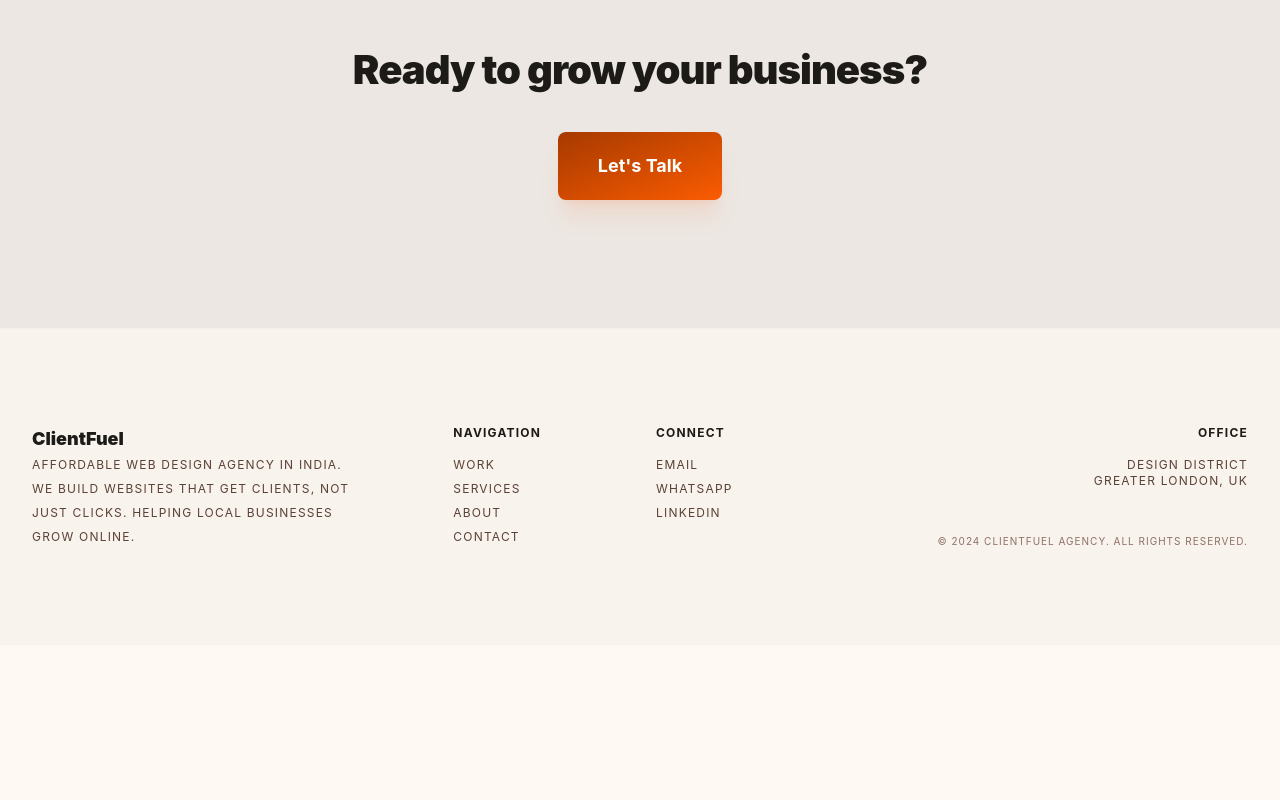
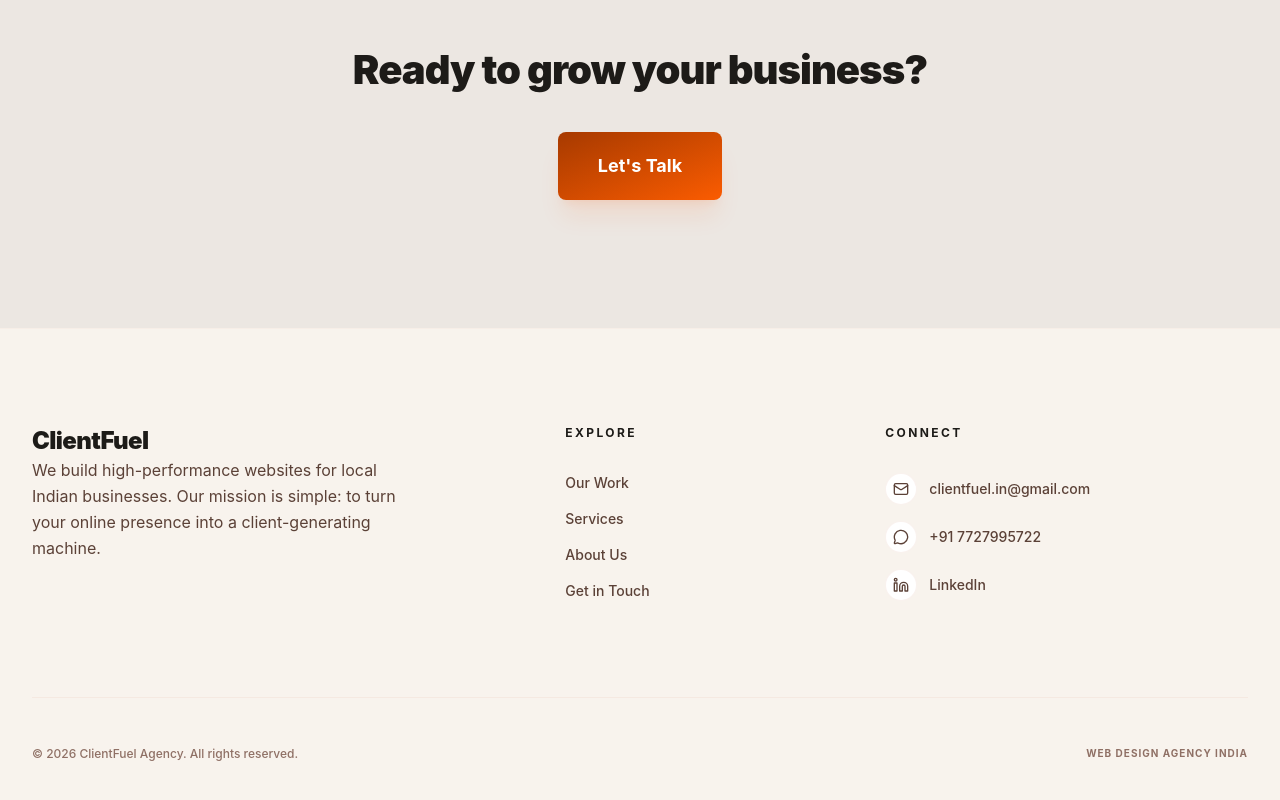
Before and after one commit to sumit-rathor/ClientFuel-V2, a React (Vite) app: page /about in a window 1280 px wide. Shown: the part 2055-2855 px from the top of the page. Before the commit the page ends 2700 px from the top, so only its background shows below. Built offline with nearby package versions, Linux system fonts and the light colour scheme.

Commit message:
feat: Update contact info and footer layout
Refactors the footer layout to improve structure and spacing. Updates contact details in the footer and on the contact page with accurate email and WhatsApp number.

```diff
--- a/src/components/layout/Footer.tsx
+++ b/src/components/layout/Footer.tsx
@@ -1,69 +1,77 @@
 import { Link } from "react-router-dom";
+import { Linkedin, Mail, MessageCircle } from "lucide-react";
 
 export const Footer = () => {
   return (
-    <footer className="bg-[#f8f3ed] border-t border-[#e4bfb1]/10">
-      <div className="max-w-7xl mx-auto px-8 py-24 grid grid-cols-1 md:grid-cols-3 gap-12">
-        <div className="space-y-6">
-          <Link to="/" className="text-lg font-black text-[#1d1b18]">
-            ClientFuel
-          </Link>
-          <p className="text-xs uppercase tracking-widest text-[#5b4137] leading-loose max-w-xs">
-            Affordable web design agency in India. We build websites that get clients, not just clicks. Helping local businesses grow online.
-          </p>
-        </div>
+    <footer className="bg-[#f8f3ed] border-t border-[#e4bfb1]/10 pt-24 pb-12">
+      <div className="max-w-7xl mx-auto px-8">
+        <div className="grid grid-cols-1 md:grid-cols-12 gap-16 mb-24">
+          {/* Brand Section */}
+          <div className="md:col-span-5 space-y-8">
+            <Link to="/" className="text-2xl font-black text-[#1d1b18] tracking-tight">
+              ClientFuel
+            </Link>
+            <p className="text-base text-[#5b4137] leading-relaxed max-w-sm">
+              We build high-performance websites for local Indian businesses. Our mission is simple: to turn your online presence into a client-generating machine.
+            </p>
+          </div>
 
-        <div className="grid grid-cols-2 gap-8">
-          <div className="flex flex-col gap-4">
-            <h5 className="text-xs uppercase tracking-widest font-bold text-[#1d1b18]">
-              Navigation
+          {/* Navigation Section */}
+          <div className="md:col-span-3 space-y-8">
+            <h5 className="text-xs uppercase tracking-[0.2em] font-bold text-[#1d1b18]">
+              Explore
             </h5>
-            <div className="flex flex-col gap-2">
-              <Link to="/portfolio" className="text-xs uppercase tracking-widest text-[#5b4137] hover:text-[#fb5c01] transition-colors">
-                Work
+            <nav className="flex flex-col gap-4">
+              <Link to="/portfolio" className="text-sm font-medium text-[#5b4137] hover:text-[#fb5c01] transition-colors">
+                Our Work
               </Link>
-              <Link to="/services" className="text-xs uppercase tracking-widest text-[#5b4137] hover:text-[#fb5c01] transition-colors">
+              <Link to="/services" className="text-sm font-medium text-[#5b4137] hover:text-[#fb5c01] transition-colors">
                 Services
               </Link>
-              <Link to="/about" className="text-xs uppercase tracking-widest text-[#5b4137] hover:text-[#fb5c01] transition-colors">
-                About
+              <Link to="/about" className="text-sm font-medium text-[#5b4137] hover:text-[#fb5c01] transition-colors">
+                About Us
               </Link>
-              <Link to="/contact" className="text-xs uppercase tracking-widest text-[#5b4137] hover:text-[#fb5c01] transition-colors">
-                Contact
+              <Link to="/contact" className="text-sm font-medium text-[#5b4137] hover:text-[#fb5c01] transition-colors">
+                Get in Touch
               </Link>
-            </div>
+            </nav>
           </div>
-          <div className="flex flex-col gap-4">
-            <h5 className="text-xs uppercase tracking-widest font-bold text-[#1d1b18]">
+
+          {/* Connect Section */}
+          <div className="md:col-span-4 space-y-8">
+            <h5 className="text-xs uppercase tracking-[0.2em] font-bold text-[#1d1b18]">
               Connect
             </h5>
-            <div className="flex flex-col gap-2">
-              <a href="mailto:hello@clientfuel.com" className="text-xs uppercase tracking-widest text-[#5b4137] hover:text-[#fb5c01] transition-colors">
-                Email
+            <div className="flex flex-col gap-4">
+              <a href="mailto:clientfuel.in@gmail.com" className="group flex items-center gap-3 text-sm font-medium text-[#5b4137] hover:text-[#fb5c01] transition-colors">
+                <div className="w-8 h-8 rounded-full bg-white flex items-center justify-center border border-[#e4bfb1]/20 group-hover:border-[#fb5c01]/30 transition-colors">
+                  <Mail className="w-4 h-4" />
+                </div>
+                clientfuel.in@gmail.com
               </a>
-              <a href="#" className="text-xs uppercase tracking-widest text-[#5b4137] hover:text-[#fb5c01] transition-colors">
-                WhatsApp
+              <a href="https://wa.me/917727995722" target="_blank" rel="noopener noreferrer" className="group flex items-center gap-3 text-sm font-medium text-[#5b4137] hover:text-[#fb5c01] transition-colors">
+                <div className="w-8 h-8 rounded-full bg-white flex items-center justify-center border border-[#e4bfb1]/20 group-hover:border-[#fb5c01]/30 transition-colors">
+                  <MessageCircle className="w-4 h-4" />
+                </div>
+                +91 7727995722
               </a>
-              <a href="#" className="text-xs uppercase tracking-widest text-[#5b4137] hover:text-[#fb5c01] transition-colors">
+              <a href="https://www.linkedin.com/in/sumitclientfuel/" target="_blank" rel="noopener noreferrer" className="group flex items-center gap-3 text-sm font-medium text-[#5b4137] hover:text-[#fb5c01] transition-colors">
+                <div className="w-8 h-8 rounded-full bg-white flex items-center justify-center border border-[#e4bfb1]/20 group-hover:border-[#fb5c01]/30 transition-colors">
+                  <Linkedin className="w-4 h-4" />
+                </div>
                 LinkedIn
               </a>
             </div>
           </div>
         </div>
 
-        <div className="flex flex-col justify-between md:items-end">
-          <div className="space-y-4 md:text-right">
-            <span className="text-xs uppercase tracking-widest font-bold text-[#1d1b18] block">
-              Office
-            </span>
-            <p className="text-xs uppercase tracking-widest text-[#5b4137]">
-              Design District<br />Greater London, UK
-            </p>
-          </div>
-          <div className="pt-12 md:pt-0">
-            <p className="text-[10px] uppercase tracking-widest text-[#8f7065]">
-              © 2024 ClientFuel Agency. All rights reserved.
-            </p>
+        {/* Bottom Bar */}
+        <div className="pt-12 border-t border-[#e4bfb1]/20 flex flex-col md:flex-row justify-between items-center gap-6">
+          <p className="text-xs text-[#8f7065] font-medium">
+            © 2026 ClientFuel Agency. All rights reserved.
+          </p>
+          <div className="flex gap-8">
+             <span className="text-[10px] uppercase tracking-widest text-[#8f7065] font-bold">Web Design Agency India</span>
           </div>
         </div>
       </div>
--- a/src/pages/Contact.tsx
+++ b/src/pages/Contact.tsx
@@ -54,13 +54,13 @@ export const Contact = () => {
               <FadeIn direction="right" delay={0.3} className="space-y-4 pt-8">
                 <h4 className="text-[0.75rem] uppercase tracking-[0.1em] text-[#5b4137] font-bold">Quick Connect</h4>
                 <div className="flex flex-col gap-3">
-                  <a href="#" className="flex items-center gap-3 text-[#1d1b18] hover:text-[#fb5c01] transition-colors group">
+                  <a href="https://wa.me/917727995722" target="_blank" rel="noopener noreferrer" className="flex items-center gap-3 text-[#1d1b18] hover:text-[#fb5c01] transition-colors group">
                     <MessageSquare size={18} className="text-[#fb5c01]" />
-                    <span className="text-sm font-medium">WhatsApp Support: +91 000-000-0000</span>
+                    <span className="text-sm font-medium">WhatsApp Support: +91 7727995722</span>
                   </a>
-                  <a href="mailto:hello@clientfuel.com" className="flex items-center gap-3 text-[#1d1b18] hover:text-[#fb5c01] transition-colors group">
+                  <a href="mailto:clientfuel.in@gmail.com" className="flex items-center gap-3 text-[#1d1b18] hover:text-[#fb5c01] transition-colors group">
                     <Mail size={18} className="text-[#fb5c01]" />
-                    <span className="text-sm font-medium">Email: hello@clientfuel.com</span>
+                    <span className="text-sm font-medium">Email: clientfuel.in@gmail.com</span>
                   </a>
                 </div>
                 <p className="text-xs text-[#8f7065]">We usually respond within 2-4 hours.</p>
```
